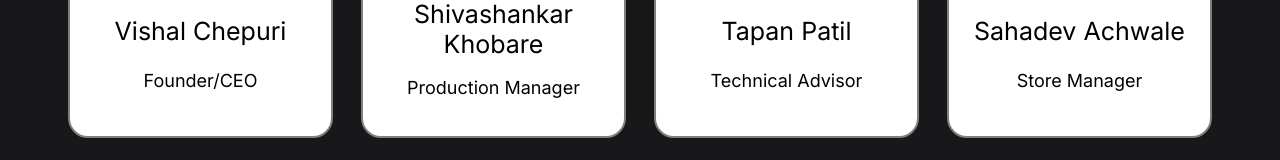
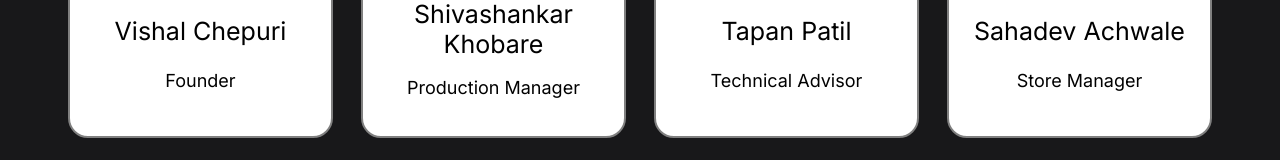
Before and after one commit to RollnDrive/RollnDrive-Frontend, a React (Vite) app: page /teams in a window 1280 px wide. Shown: the part 592-752 px from the top of the page. Built offline with nearby package versions, Linux system fonts and the light colour scheme; a web font is replaced by a local one.

Commit message:
🔥Change role Founder

```diff
--- a/src/pages/Team/Team.jsx
+++ b/src/pages/Team/Team.jsx
@@ -21,7 +21,7 @@ const Team = () => {
           The dedicated professionals behind RollnDrive and discover what makes our team stand out.
         </p>
         <div className="members">
-          <MemberCard image={vishal} name={"Vishal Chepuri"} role={"Founder/CEO"}></MemberCard>
+          <MemberCard image={vishal} name={"Vishal Chepuri"} role={"Founder"}></MemberCard>
           <MemberCard image={shivashankar} name={"Shivashankar Khobare"} role={"Production Manager"}></MemberCard>
           <MemberCard image={tapan} name={"Tapan Patil"} role={"Technical Advisor"}></MemberCard>
           <MemberCard image={sahadev} name={"Sahadev Achwale"} role={"Store Manager"}></MemberCard>
```
